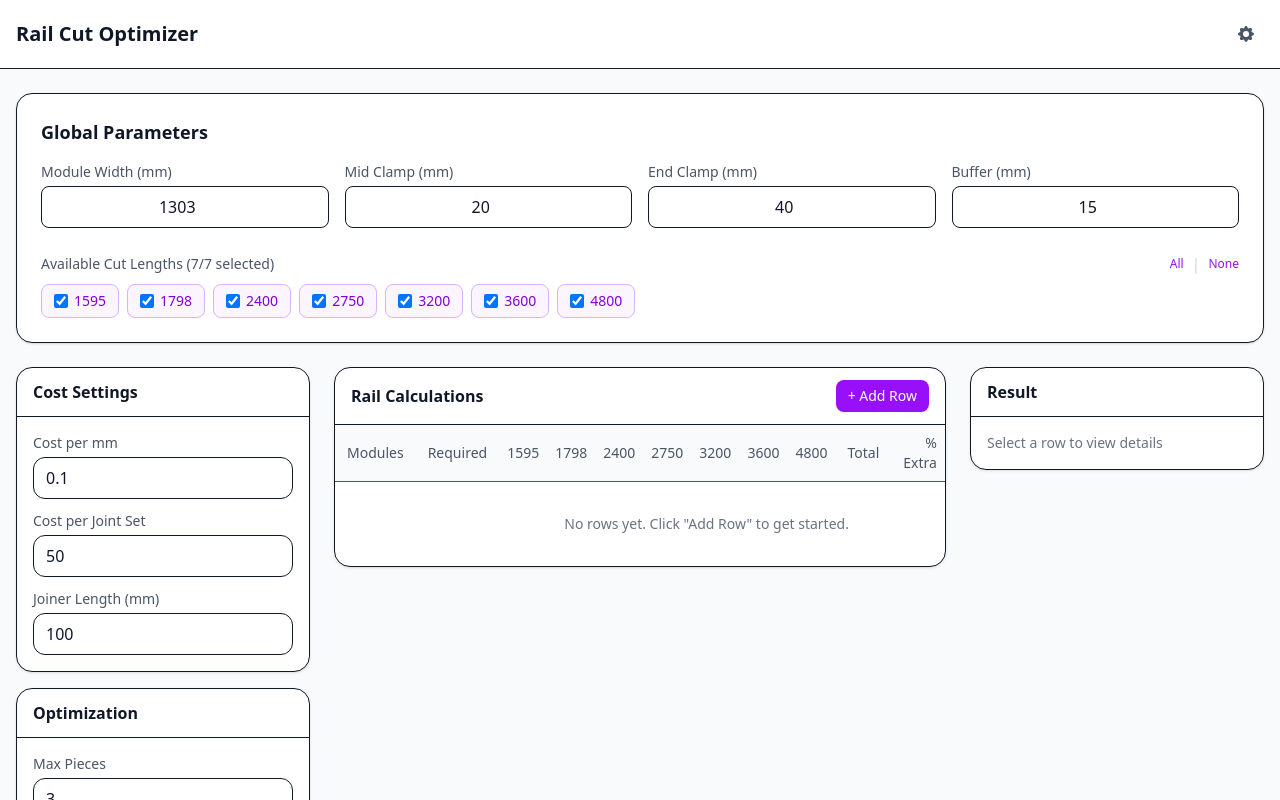
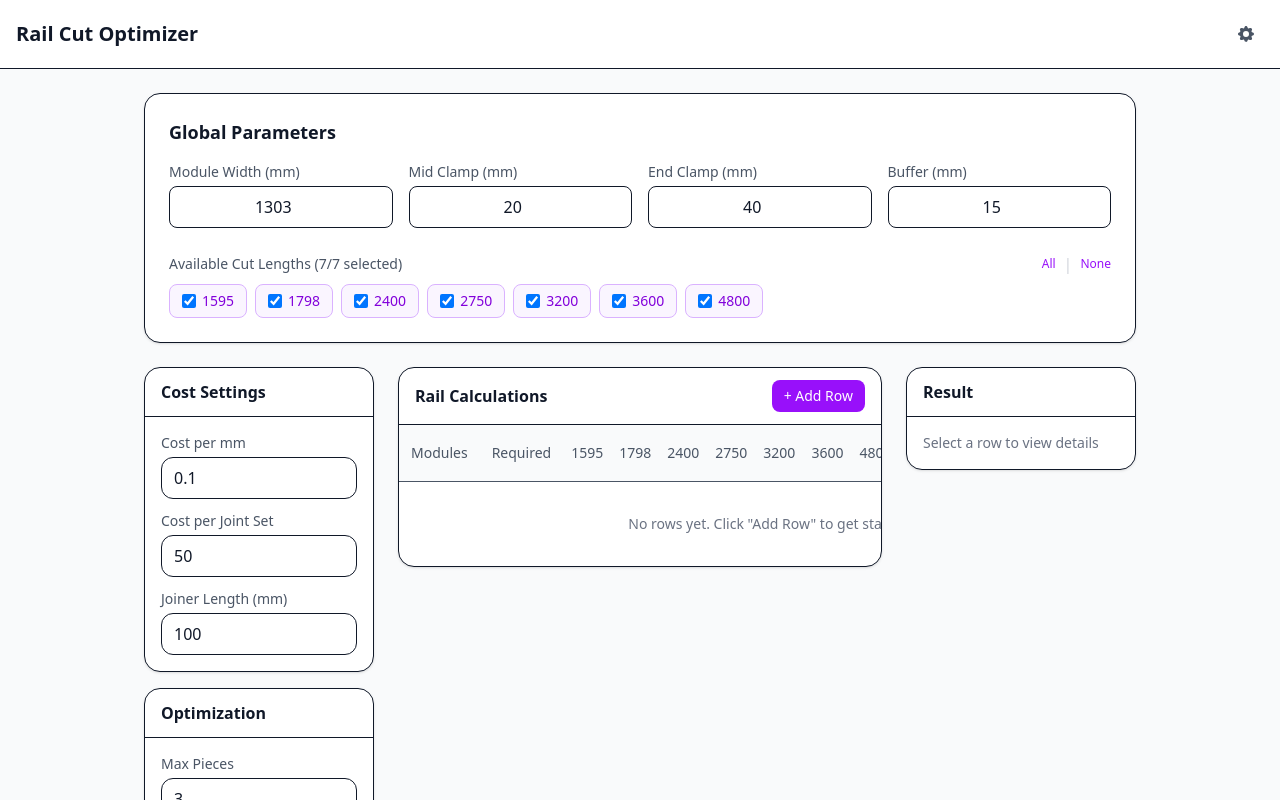
Before and after one commit to abujawed11/knapsack-tool, a React (Vite) app in the folder knapsack-front/: page / in a window 1280 px wide. Shown: the top 800 px of the page. Built offline with nearby package versions, Linux system fonts and the light colour scheme.

Commit message:
corrected margin

```diff
--- a/knapsack-front/src/App.jsx
+++ b/knapsack-front/src/App.jsx
@@ -40,7 +40,7 @@
         setUserMode={(mode) => updateSetting('userMode', mode)}
       />
 
-      <main className="mx-auto max-w-7xl px-4 py-6">
+      <main className="mx-auto max-w-[80%] px-4 py-6">
         {/* Top: Global Inputs */}
         <div className="mb-6">
           <GlobalInputs settings={settings} setSettings={setSettings} />
```
